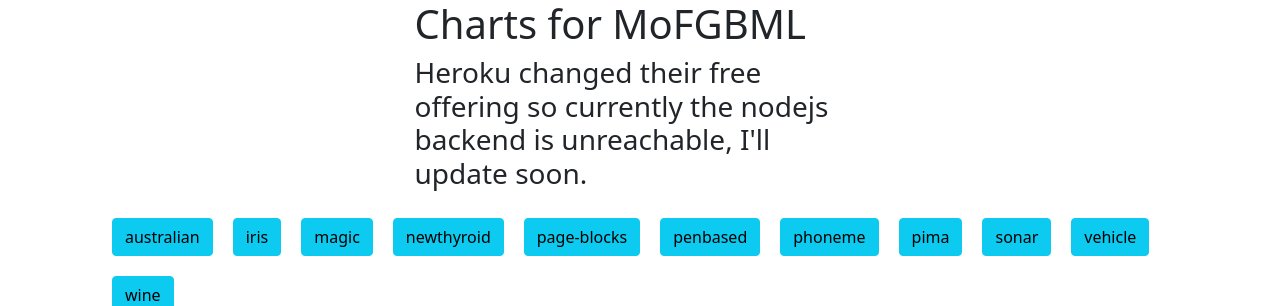
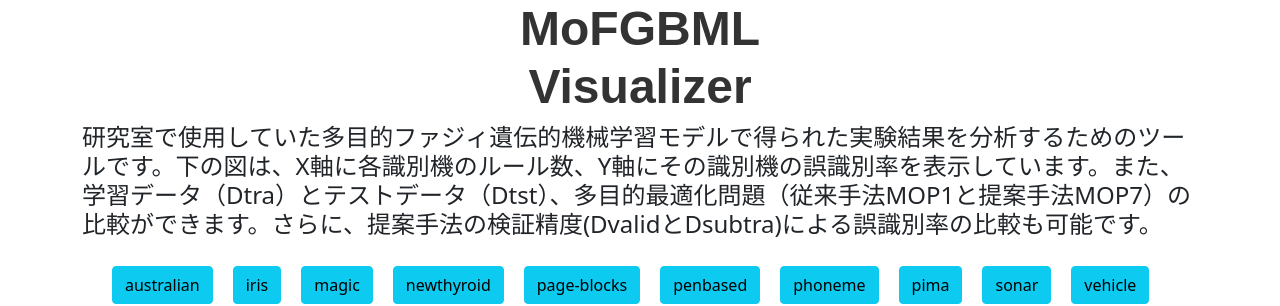
Before and after one commit to SamirFersobe/mofgbml_visualizer, a React (Create React App) app: page / in a window 1280 px wide. Shown: the top 306 px of the page. Built offline with nearby package versions, Linux system fonts and the light colour scheme; no server answers.

Commit message:
Adding small description and fixing bug with new backend

```diff
--- a/src/App.css
+++ b/src/App.css
@@ -39,3 +39,13 @@
     transform: rotate(360deg);
   }
 }
+
+h1{
+    font-family: 'Montserrat', sans-serif;
+    font-weight: bold;
+    font-size: 48px;
+    color: #333;
+    text-align: center;
+
+
+}
--- a/src/App.tsx
+++ b/src/App.tsx
@@ -29,10 +29,11 @@ function App() {
     <Container>
       <Row className="justify-content-center">
       <Col xl="5">
-      <h1 className="app"> Charts for MoFGBML</h1>
-        <h3> Heroku changed their free offering so currently the nodejs backend is unreachable, I'll update soon.</h3>
+      <h1 className="app">MoFGBML Visualizer</h1>
+
       </Col>
       </Row>
+      <h4> 研究室で使用していた多目的ファジィ遺伝的機械学習モデルで得られた実験結果を分析するためのツールです。下の図は、X軸に各識別機のルール数、Y軸にその識別機の誤識別率を表示しています。また、学習データ（Dtra）とテストデータ（Dtst）、多目的最適化問題（従来手法MOP1と提案手法MOP7）の比較ができます。さらに、提案手法の検証精度(DvalidとDsubtra)による誤識別率の比較も可能です。</h4>
       <DatasetsDisplay datasets={datasetData} currentDataset ={currentDataset} updateCurrentDataset={setDataset} updateChart ={setData} />
       <Container>
 
--- a/src/components/ChartOptions.tsx
+++ b/src/components/ChartOptions.tsx
@@ -12,7 +12,7 @@ const objectives = ['Dtra','Dtst','Dvalid','Dsubtra']
 const mop1objectives = ['Dtra','Dtst']
 const colors = ['green','yellow','blue','red','purple','orange','aqua','black']
 // current domain where we hold the data
-const domain = "http://data.samirfersobe.com/"
+const domain = "https://data.samirfersobe.com/"
 export interface ChartOptions{
   updateFunction:any,
   chartData:data,
@@ -198,7 +198,7 @@ export function preset(dataset:string,updateFunction:any){
 //update function is the useState hook that is passed down from App.tsx and is used as a callback function
 function addNewData(oldData:data,datasetName:string,validationRate:string,mop:string,objective:string,color:string,updateFunction:any){
     let subrate = 10-Math.round(parseFloat(validationRate)*10)
-    let jsonName:string = `${datasetName}_gen5000_${mop}at${subrate.toString(10)}_${objective}`
+    let jsonName:string = `${datasetName}_gen5000_${mop}at${subrate.toString(10)}_${objective}.json`
     let url:string = `${domain}${jsonName}`
 
     //function of request
```
